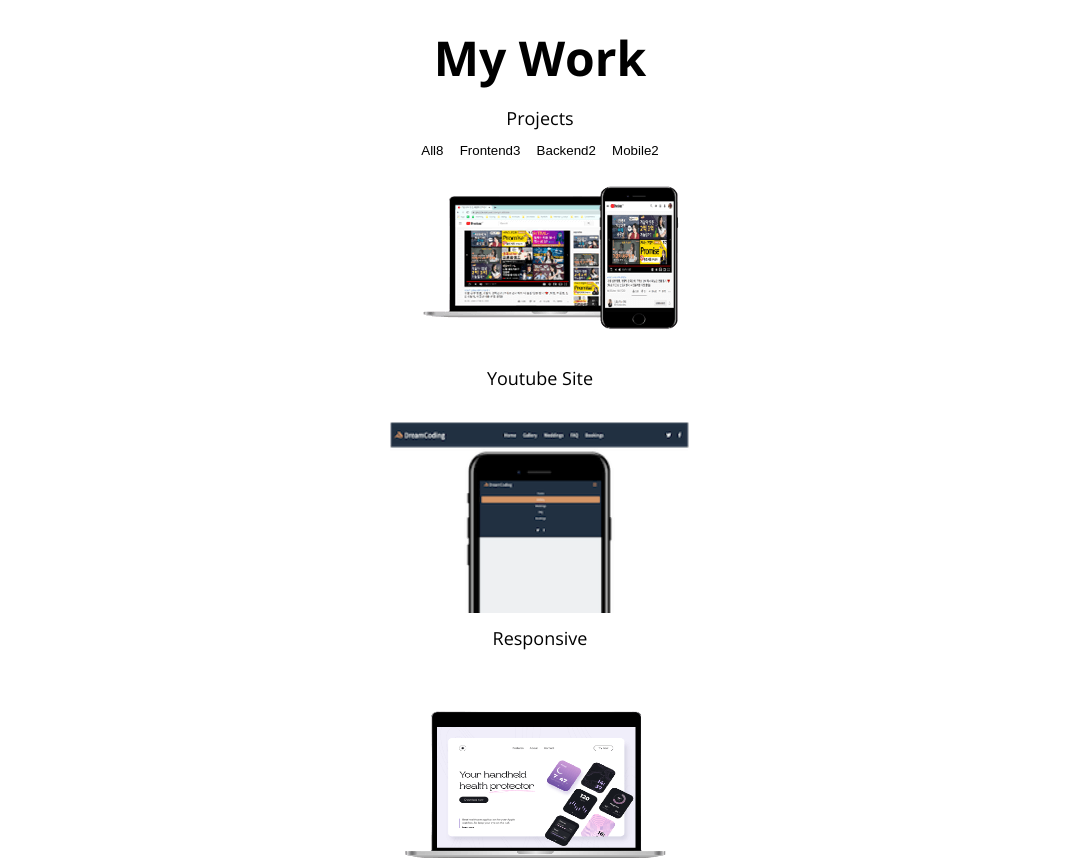
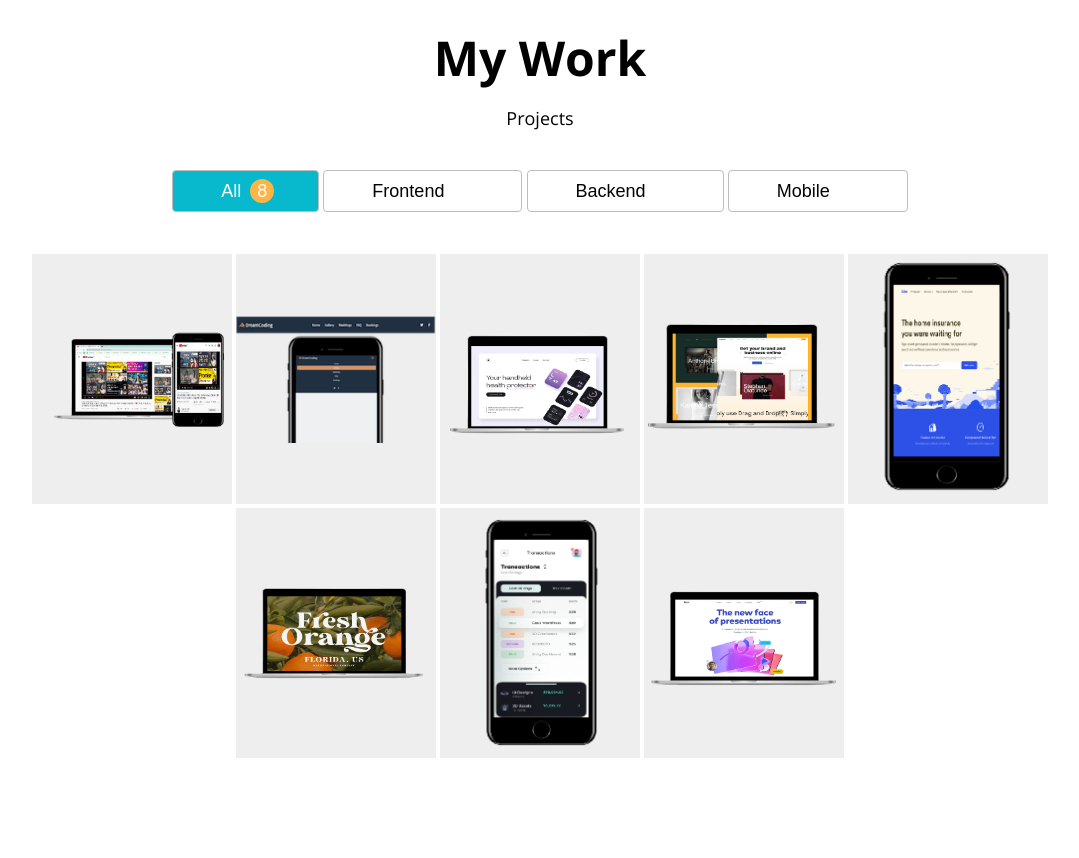
Before and after one commit to Kyeom1997/Portfolio, a plain HTML site: page index.html in a window 1280 px wide. Shown: the part 2320-3178 px from the top of the page, without its empty margins (100-1179 px from the left). Drawn offline with nearby package versions, Linux system fonts and the light colour scheme.

Commit message:
CSS_Work

```diff
--- a/index.html
+++ b/index.html
@@ -168,10 +168,10 @@
         <h1>My Work</h1>
         <h3>Projects</h3>
         <div class="work__categories">
-            <button class="category__btn">All<span class="category__count">8</span></button>
-            <button class="category__btn">Frontend<span class="category__count">3</span></button>
-            <button class="category__btn">Backend<span class="category__count">2</span></button>
-            <button class="category__btn">Mobile<span class="category__count">2</span></button>
+            <button class="category__btn active">All <span class="category__count">8</span></button>
+            <button class="category__btn">Frontend <span class="category__count">3</span></button>
+            <button class="category__btn">Backend <span class="category__count">2</span></button>
+            <button class="category__btn">Mobile <span class="category__count">2</span></button>
         </div>
 
         <div class="work__projects">
--- a/style.css
+++ b/style.css
@@ -282,6 +282,106 @@ p {
     background-color: var(--color-grey);
 }
 
-.tools, .etc {
+.tools,
+.etc {
     padding : 20px;
 }
+
+/* Work */
+
+.work__categories {
+    margin: 40px;
+}
+
+.category__btn{
+    border : 1px solid var(--color-dark-white);
+    border-radius: var(--size-border-radius);
+    font-size: var(--font-regular);
+    padding: 8px 48px;
+}
+
+.category__btn.active,
+.category__btn:hover  {
+    background-color: var(--color-blue);
+    color: var(--color-white);
+}
+
+.category__btn.active .category__count,
+.category__btn:hover .category__count {
+    opacity: 1;
+    top: 0;
+}
+
+.category__count {
+    background-color : var(--color-orange);
+    border-radius: 50%;
+    color: var(--color-white);
+    width : 24px;
+    height: 24px;
+    line-height: 24px;
+    display: inline-block;
+    position: relative;
+    top: -20px;
+    left: 4px;
+    opacity : 0;
+    transition: all var(--animation-duration) ease-in;
+}
+
+.work__projects
+{
+    display: flex;
+    flex-wrap: wrap;
+    justify-content: center;
+}
+
+.project {
+    position : relative;
+    display: flex;
+    justify-content: center;
+    align-items: center;
+    width: 200px;
+    height: 250px;
+    margin: 2px;
+    background-color: var(--color-light-white);
+}
+
+.project__img {
+    max-width: 100%;
+    max-height: 100%;
+}
+
+.project__description {
+    position: absolute;
+    background-color: black;
+    display: flex;
+    flex-direction: column;
+    justify-content: center;
+    width: 100%;
+    height: 100%;
+    top: 0;
+    left: 0;
+    opacity: 0;
+    transform: translateY(10px);
+    transition: all var(--animation-duration) ease-in;
+}
+
+.project:hover .project__description {
+    opacity: 0.8;
+    transform: translateY(0px);
+}
+
+.project__description h3 {
+    color: var(--color-white);
+}
+
+.project__description h3:after {
+    content: '';
+    display: block;
+    position: relative;
+    left: 50%;
+    width: 25px;
+    height: 2px;
+    margin-left: -12px;
+    margin-top: 8px;
+    background-color: var(--color-dark-white);
+}
```
